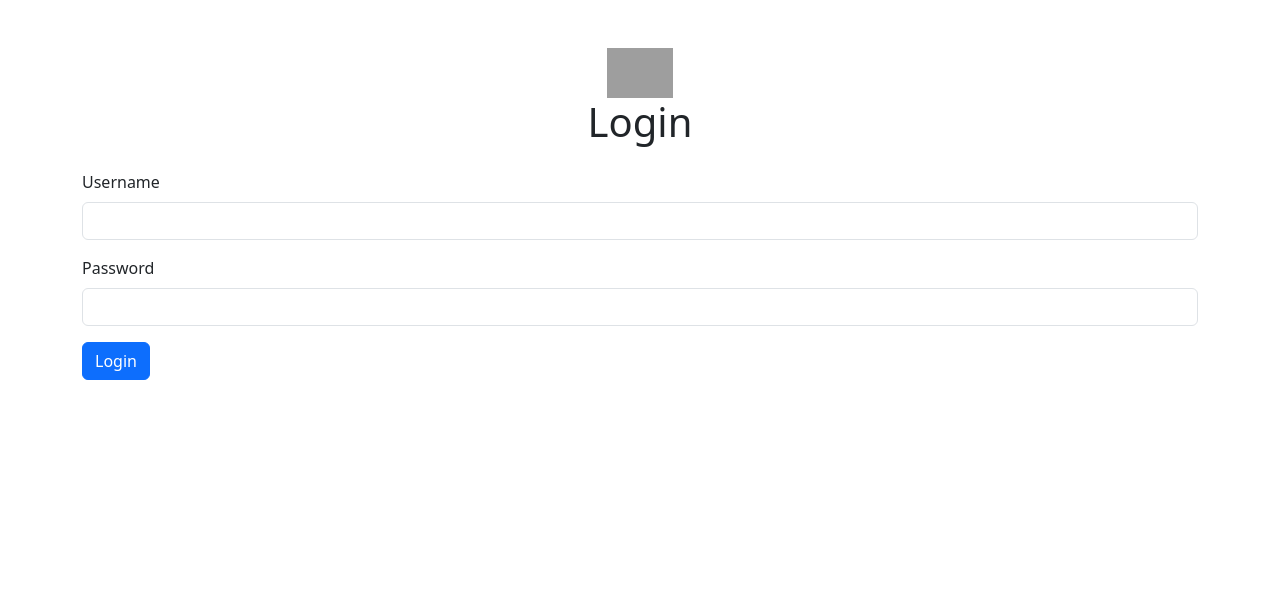
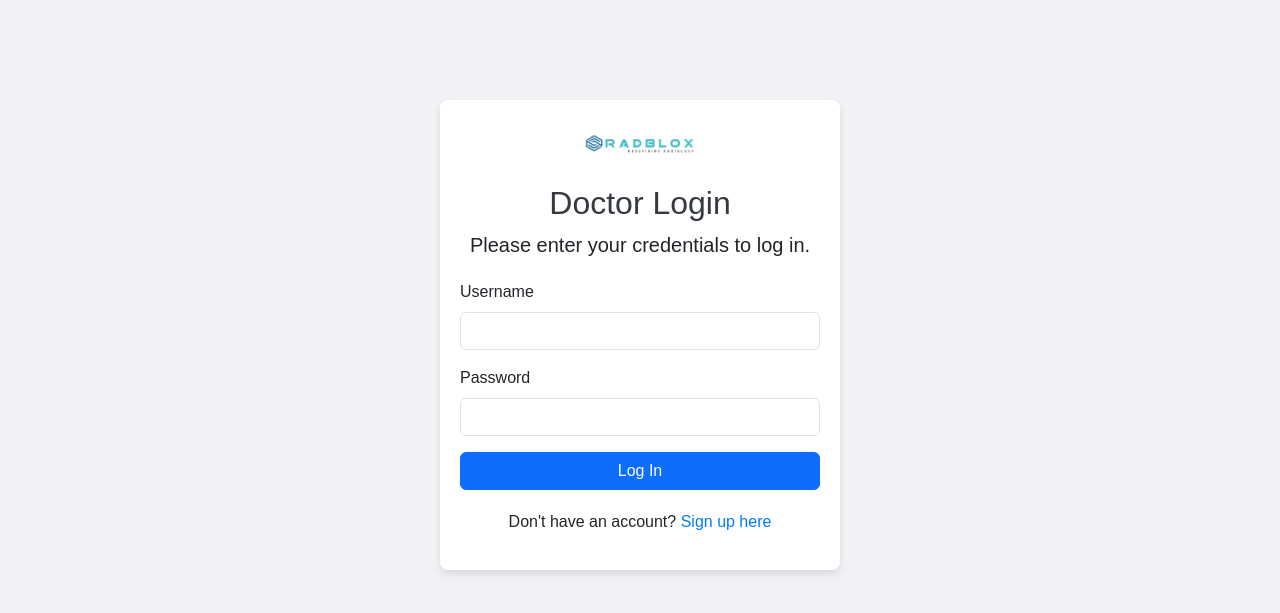
Before and after one commit to sahalux111/DoctorDashboard-, a Flask app: page / in a window 1280 px wide. Shown: the top 613 px of the page. Run offline with Flask 3, Linux system fonts and the light colour scheme; grey boxes are pictures that could not be loaded.

Commit message:
login.html

```diff
--- a/templates/login.html
+++ b/templates/login.html
@@ -4,25 +4,69 @@
     <meta charset="UTF-8">
     <meta name="viewport" content="width=device-width, initial-scale=1.0">
     <title>Login</title>
+    <!-- Include Bootstrap CSS -->
     <link href="https://cdn.jsdelivr.net/npm/bootstrap@5.3.0/dist/css/bootstrap.min.css" rel="stylesheet">
+    <style>
+        body {
+            background-color: #f0f2f5;
+            font-family: Arial, sans-serif;
+        }
+        .login-container {
+            max-width: 400px;
+            margin: 100px auto;
+            padding: 20px;
+            background: white;
+            border-radius: 8px;
+            box-shadow: 0 4px 8px rgba(0, 0, 0, 0.1);
+        }
+        .login-header {
+            margin-bottom: 20px;
+        }
+        .login-header h1 {
+            font-size: 2rem;
+            color: #343a40;
+        }
+        .logo {
+            max-width: 120px;
+            margin-bottom: 20px;
+        }
+        .login-footer {
+            text-align: center;
+            margin-top: 20px;
+        }
+        .login-footer a {
+            color: #007bff;
+            text-decoration: none;
+        }
+        .login-footer a:hover {
+            text-decoration: underline;
+        }
+    </style>
 </head>
 <body>
-    <div class="container mt-5">
-        <div class="text-center mb-4">
-            <img src="/static/logo.png" alt="Company Logo" height="50">
-            <h1>Login</h1>
+    <div class="login-container">
+        <div class="login-header text-center">
+            <img src="static/images/logo.png" alt="Company Logo" class="logo mb-3">
+            <h1>Doctor Login</h1>
+            <p class="lead">Please enter your credentials to log in.</p>
         </div>
-        <form action="{{ url_for('login') }}" method="post">
+        <form action="/login" method="POST">
             <div class="mb-3">
                 <label for="username" class="form-label">Username</label>
-                <input type="text" id="username" name="username" class="form-control" required>
+                <input type="text" class="form-control" id="username" name="username" required>
             </div>
             <div class="mb-3">
                 <label for="password" class="form-label">Password</label>
-                <input type="password" id="password" name="password" class="form-control" required>
+                <input type="password" class="form-control" id="password" name="password" required>
             </div>
-            <button type="submit" class="btn btn-primary">Login</button>
+            <button type="submit" class="btn btn-primary w-100">Log In</button>
         </form>
+        <div class="login-footer">
+            <p>Don't have an account? <a href="#">Sign up here</a></p>
+        </div>
     </div>
+
+    <!-- Include Bootstrap JS (Optional, for interactive components) -->
+    <script src="https://cdn.jsdelivr.net/npm/bootstrap@5.3.0/dist/js/bootstrap.bundle.min.js"></script>
 </body>
 </html>
```
